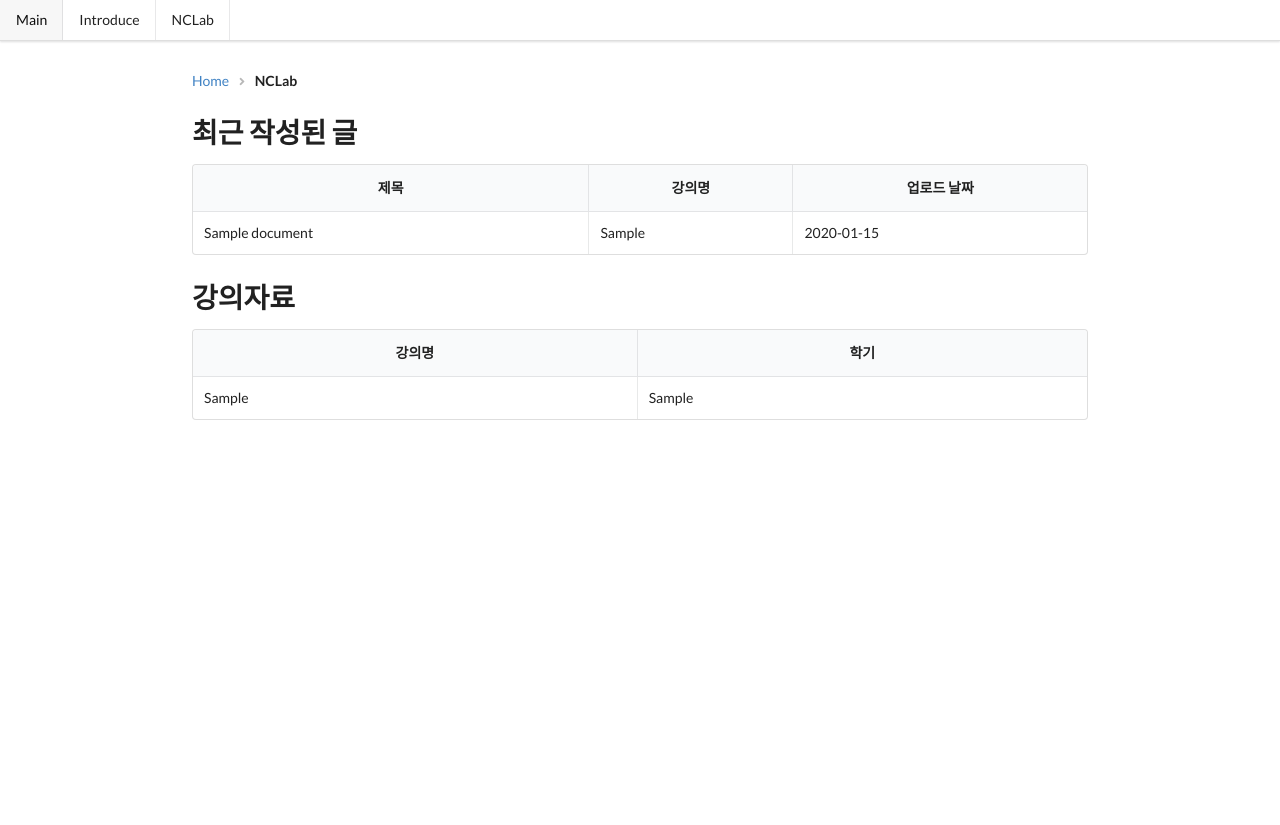
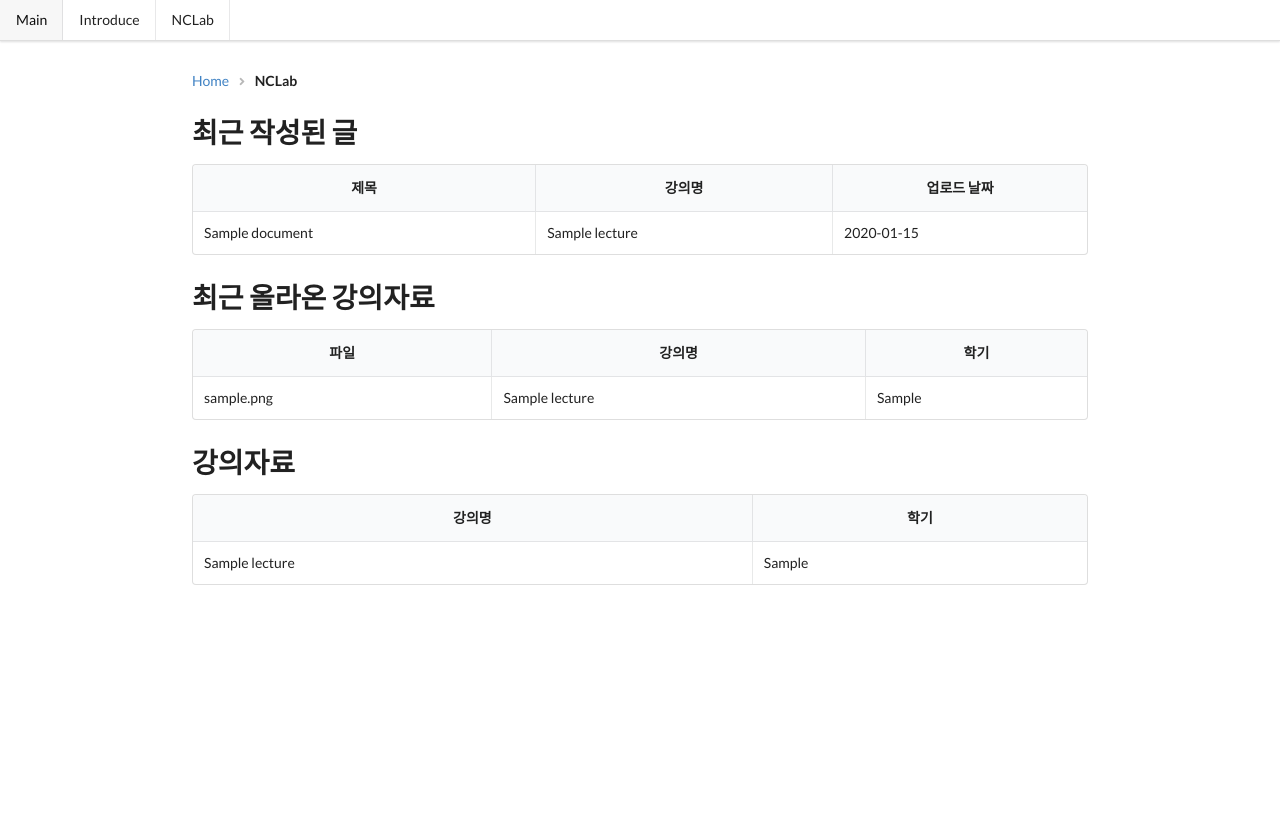
Before and after one commit to Dongjakgu-Min/YeongduFlask_ED, a Flask app: page /nclab in a window 1280 px wide. Shown: the top 825 px of the page. Run offline with Flask 2, Linux system fonts and the light colour scheme; tables that the repository leaves empty hold one stand-in row (values such as "Sample post").

Commit message:
add download view

```diff
--- a/models/nclab.py
+++ b/models/nclab.py
@@ -12,7 +12,7 @@
     id = Base.Column(Base.Integer, primary_key=True, autoincrement=True)
 
     semester = Base.Column(Base.String(7), nullable=False)
-    lecture = Base.Column(Base.String(20), nullable=False)
+    lecture_name = Base.Column(Base.String(20), nullable=False)
     qa_link = Base.Column(Base.String(100), nullable=False)
     lec_link = Base.Column(Base.String(100), nullable=False)
     noti_link = Base.Column(Base.String(100), nullable=False)
@@ -20,7 +20,7 @@
 
     def __init__(self, lecture, semester, noti_link, lec_link, qa_link, rep_link):
         self.semester = semester
-        self.lecture = lecture
+        self.lecture_name = lecture
         self.qa_link = qa_link
         self.lec_link = lec_link
         self.noti_link = noti_link
@@ -58,7 +58,7 @@
     def as_dict(self):
         result = {x.name: getattr(self, x.name) for x in self.__table__.columns}
         result['datetime'] = result['datetime'].split(' ')[0]
-        result['lec_name'] = self.lecture.lecture if self.lecture else None
+        result['lec_name'] = self.lecture.lecture_name if self.lecture else None
         result['lec_semester'] = self.lecture.semester if self.lecture else None
         return result
 
@@ -91,6 +91,6 @@
 
     def as_dict(self):
         result = {x.name: getattr(self, x.name) for x in self.__table__.columns}
-        result['lec_name'] = self.lecture.name if self.lecture else None
+        result['lec_name'] = self.lecture.lecture_name if self.lecture else None
         result['lec_semester'] = self.lecture.semester if self.lecture else None
         return result
--- a/routes/__init__.py
+++ b/routes/__init__.py
@@ -17,4 +17,7 @@
     doc = Documents.query.order_by(Documents.datetime.desc()).limit(10).all()
     recent_doc = [x.as_dict() for x in doc]
 
-    return render_template('nclab.html', documents=result, recent=recent_doc)
+    attach = Attachments.query.order_by(Attachments.datetime.desc()).limit(10).all()
+    recent_attach = [x.as_dict() for x in attach]
+
+    return render_template('nclab.html', documents=result, recentdoc=recent_doc, recentattach=recent_attach)
--- a/routes/nclab/update.py
+++ b/routes/nclab/update.py
@@ -17,13 +17,13 @@
         args = [lec['name'], lec['semester'], lec['공지사항'], lec['강의자료'], lec['Q & A'], lec['Report']]
         new_lecture = Lectures(*args)
 
-        lecture_check = Lectures.query.filter_by(lecture=lec['name'], semester=lec['semester']).all()
+        lecture_check = Lectures.query.filter_by(lecture_name=lec['name'], semester=lec['semester']).all()
         add_element(lecture_check, new_lecture)
 
     return 'update complete', 200
 
 
-@api.route('/<semester>', methods=["POST"])
+@api.route('/semester/<semester>', methods=["POST"])
 def nclab_semester(semester):
     if semester is None:
         return 404
--- a/routes/nclab/views.py
+++ b/routes/nclab/views.py
@@ -9,10 +9,9 @@
 @api.route('/<lec_id>')
 def lecture_main(lec_id):
     documents = Documents.query.order_by(Documents.datetime.desc()).filter_by(lecture_id=lec_id).all()
-    attachments = Attachments.query.filter_by(lecture_id=lec_id).all()
     result = [x.as_dict() for x in documents]
 
     lecture = Lectures.query.filter_by(id=lec_id).all()
-    name = lecture[0].lecture + ' (' + lecture[0].semester + ')'
+    name = lecture[0].lecture_name + ' (' + lecture[0].semester + ')'
 
     return render_template('nclab/lecture.html', documents=result, name=name)
--- a/templates/introduce.html
+++ b/templates/introduce.html
@@ -14,7 +14,7 @@
                     <img src="{{ url_for('static', filename='img/YW_001.png') }}" alt="체고조넘">
                 </div>
                 <div class="content">
-                    <a class="header" title="실제 집은 전북 정읍에 있습니다.">동작구민</a>
+                    <a class="header" title="숭실대 근처에서 자취하고 있습니다.">동작구민</a>
                     <div class="meta">
                         <span>songyw9812@gmail.com</span>
                     </div>
--- a/templates/nclab.html
+++ b/templates/nclab.html
@@ -15,13 +15,33 @@
     </tr>
     </thead>
     <tbody>
-    {% for doc in recent %}
+    {% for doc in recentdoc %}
         <tr>
             <td onClick="location.href='{{ doc['link'] }}'">
                 {{ doc['title'] }}
             </td>
             <td>{{ doc['lec_name'] }}</td>
             <td>{{ doc['datetime'] }}</td>
+        </tr>
+    {% endfor %}
+    </tbody>
+    </table>
+    <h1>최근 올라온 강의자료</h1>
+    <table class="ui celled table">
+    <thead>
+    <tr>
+        <th class="center aligned">파일</th>
+        <th class="center aligned">강의명</th>
+        <th class="center aligned">학기</th>
+    </tr>
+    </thead>
+    <tbody>
+    {% for attach in recentattach %}
+        <tr>
+            <td onclick="location.href='./nclab/download/{{ attach['id'] }}'">{{ attach['filename'] }}
+            </td>
+            <td>{{ attach['lec_name'] }}</td>
+            <td>{{ attach['lec_semester'] }}</td>
         </tr>
     {% endfor %}
     </tbody>
@@ -38,7 +58,7 @@
     {% for doc in documents %}
         <tr>
             <td onClick="location.href='./nclab/lec/{{ doc['id'] }}'">
-                {{ doc['lecture'] }}
+                {{ doc['lecture_name'] }}
             </td>
             <td>{{ doc['semester'] }}</td>
         </tr>
```
